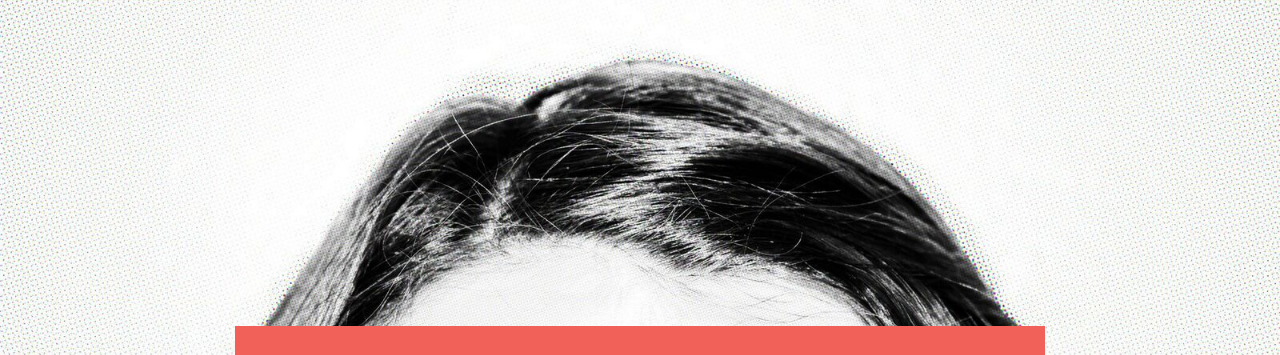
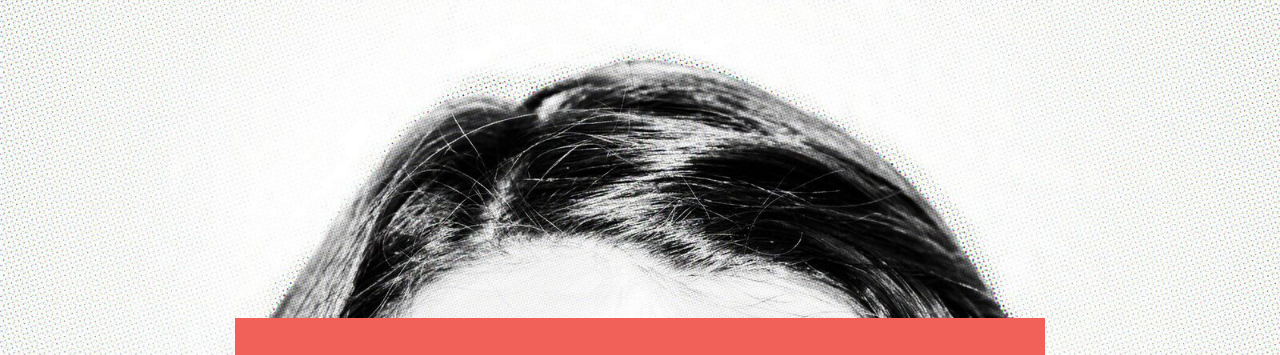
Before and after one commit to Kristen603/206-center-flexbox, a plain HTML site: page index.html in a window 1280 px wide. Shown: the top 355 px of the page. Drawn offline with Linux system fonts and the light colour scheme.

Commit message:
Changes to body css

```diff
--- a/css/style.css
+++ b/css/style.css
@@ -1,11 +1,10 @@
-html {
+html, body {
     height: 100%;
-    margin: 0 0;
+    margin: 0;
     font-size: 16px;
 }
 
 body {
-    height: 100%;
     display: flex;
     justify-content: center;
     align-items: center;
```
